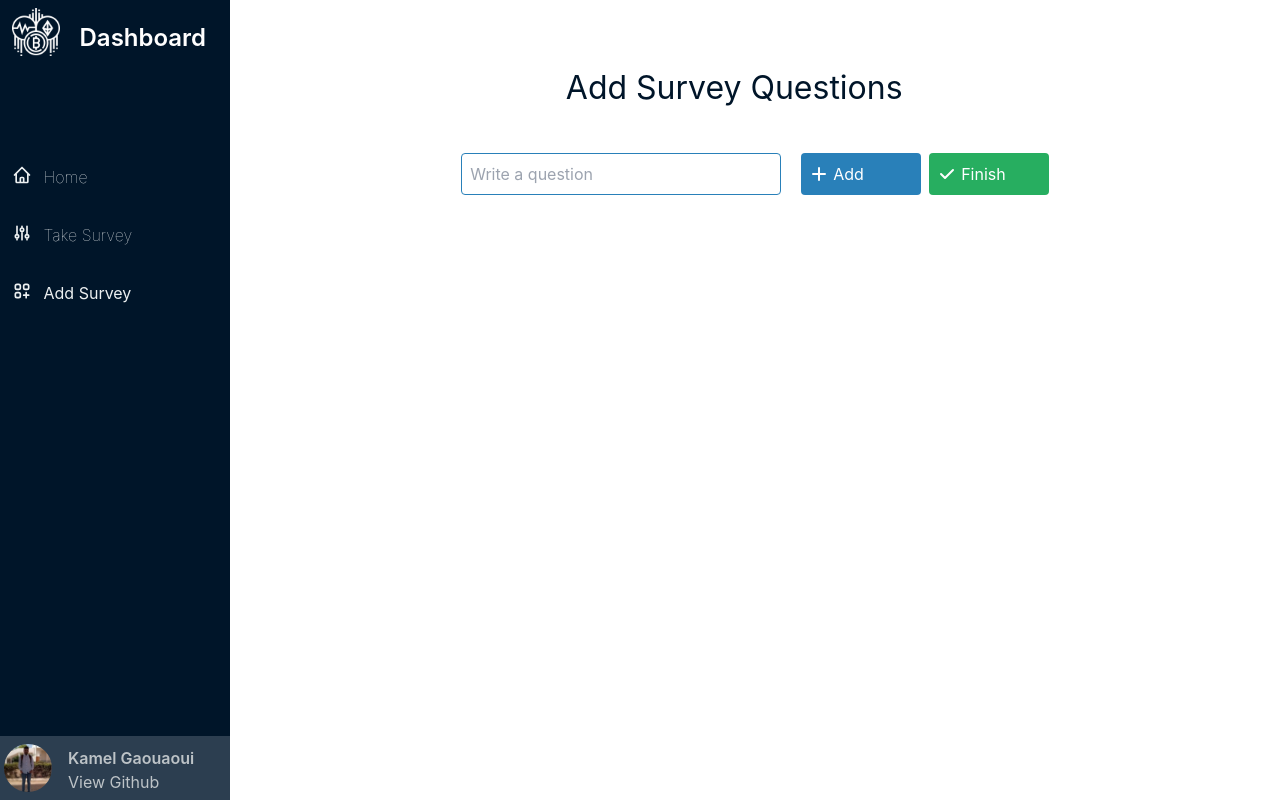
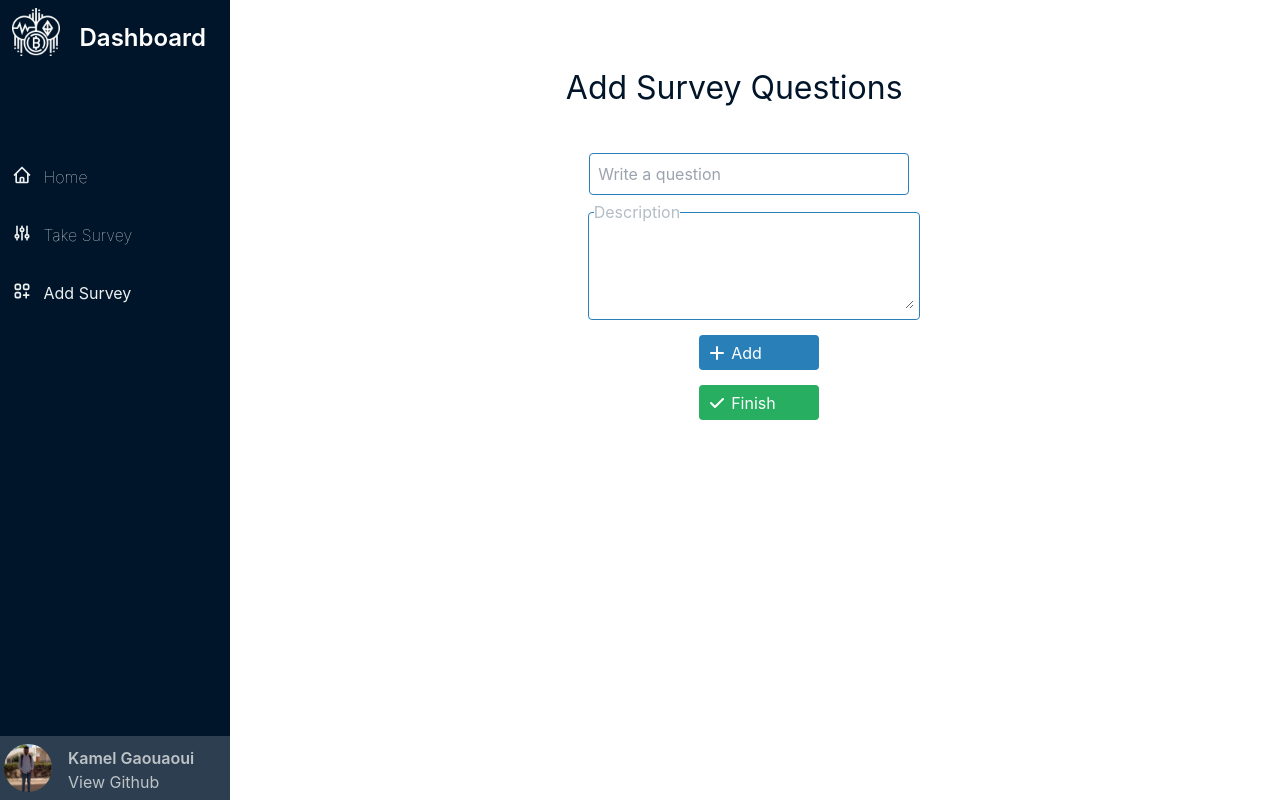
Before and after one commit to Scorpion197/codelabs_challenge, a React (Create React App) app in the folder frontend/: page /add_survey in a window 1280 px wide. Built offline with nearby package versions, Linux system fonts and the light colour scheme.

Commit message:
updated addsurvey component

```diff
--- a/frontend/src/components/survey/addsurvey/AddSurvey.js
+++ b/frontend/src/components/survey/addsurvey/AddSurvey.js
@@ -45,6 +45,8 @@ const AddSurvey = () => {
         try {
 
             const response = await API.postQuestions(addedQuestions);
+
+            //remove this line of localstorage later
             localStorage.setItem('questions', addedQuestions);
 
         } catch(err) {
@@ -73,15 +75,19 @@ const AddSurvey = () => {
                 <div class="flex flex-col mt-[5vh] justify-center items-center w-[80%] h-full  m-auto">
                     <p class="h-1 text-[#001529] text-[4vh] ml-[-5%]">Add Survey Questions</p>
 
-                    <div class="flex flex-row sx:flex-col sx:justify-center sx:items-center mt-[10vh]">
+                    <div class="flex flex-col items-center sx:flex-col sx:justify-center sx:items-center mt-[10vh]">
                         <input onChange={evt => setQuestion(evt.target.value)}class="outline-0 border-[1px] mt-[5px] mb-[5px] border-[#2980b9] rounded-[4px] p-2 w-[40vh] mr-3" type="text" placeholder="Write a question" required />
-                        <button onClick={handleAddClick} class="ml-2 w-[15vh] sx:ml-[-2px] mt-[5px] hover:bg-[#3498db] mb-[5px] flex flex-row items-center text-white  border-0 rounded-[4px] outline-0 bg-[#2980b9]"type="submit">
+                        <fieldset class="border-[1px] w-[40vh] h-[15vh] p-[5px] ml-[-3px] rounded-[4px] border-[#2980b9]">
+                            <textarea class="border-0 outline-0 w-[40vh] h-[10vh]"></textarea>
+                            <legend class="text-[#b2bec3]">Description </legend>
+                        </fieldset>
+                        <button onClick={handleAddClick} class="ml-2 w-[15vh] h-[35px] sx:h-[25px] sx:ml-[-2px] mt-[15px] hover:bg-[#3498db] mb-[5px] flex flex-row items-center text-white  border-0 rounded-[4px] outline-0 bg-[#2980b9]"type="submit">
                             <PlusIcon class="h-5 mr-1 ml-2"/>
                             Add
 
                         </button>
 
-                        <button onClick={handleFinishClick} class="ml-2 w-[15vh] sx:ml-[-2px] mt-[5px] mb-[5px] flex flex-row items-center text-white  hover:bg-[#2ecc71] border-0 rounded-[4px] outline-0 bg-[#27ae60]"type="submit">
+                        <button onClick={handleFinishClick} class="ml-2 w-[15vh] h-[35px] sx:h-[25px] sx:ml-[-2px] mt-[10px] mb-[5px] flex flex-row items-center text-white  hover:bg-[#2ecc71] border-0 rounded-[4px] outline-0 bg-[#27ae60]"type="submit">
                             <CheckIcon class="h-5 mr-1 ml-2" />
                             Finish
                         </button>
--- a/frontend/src/components/survey/takesurvey/TakeSurvey.js
+++ b/frontend/src/components/survey/takesurvey/TakeSurvey.js
@@ -50,6 +50,7 @@ const TakeSurvey = () => {
         displayMobileMenu();
         updateShowQuestions();
         getQuestions();
+
     }, [allQuestions]);
 
 
```
Also changed, not shown: frontend/src/assets/background.jpg (added).
